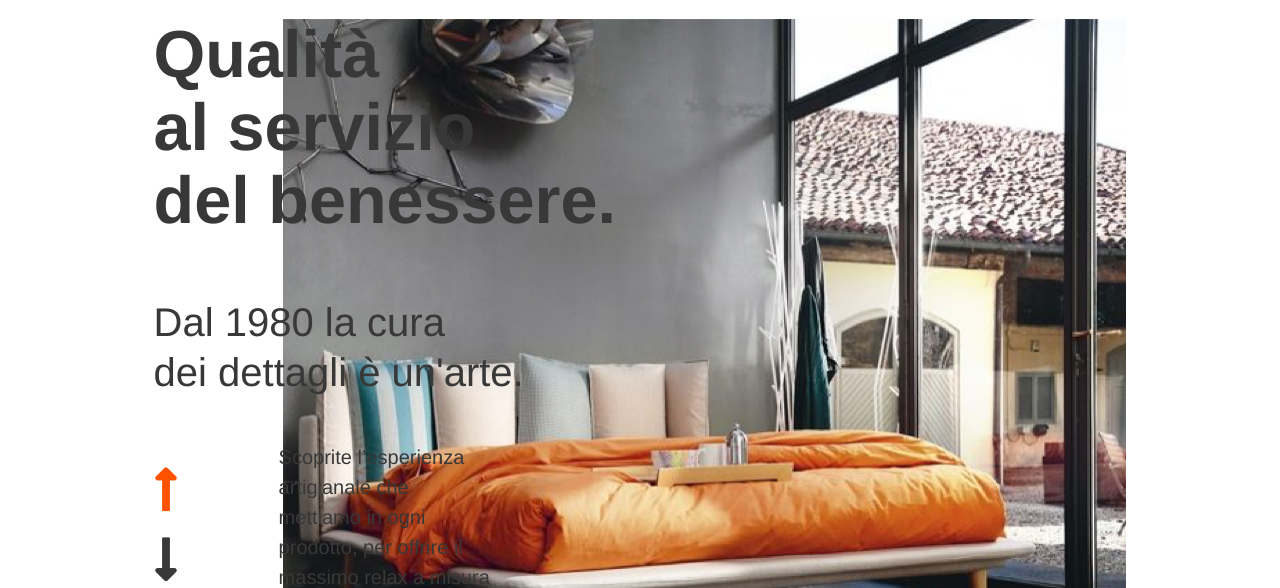
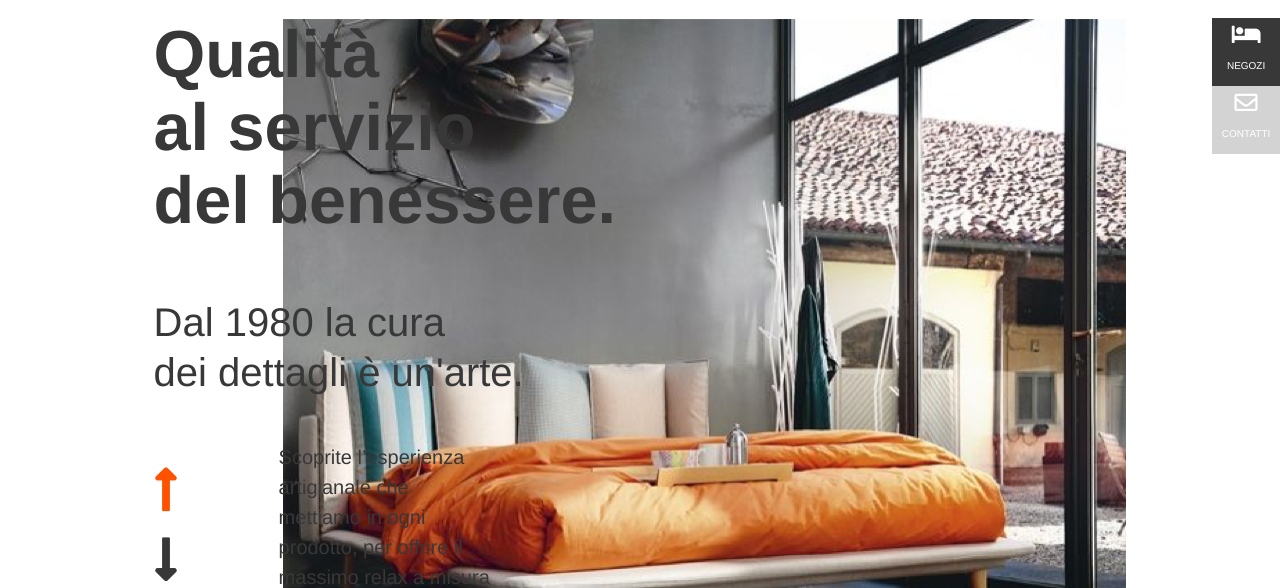
Before and after one commit to andretodee/edera-test, a plain HTML site: page index.html in a window 1280 px wide. Shown: the part 212-800 px from the top of the page. Drawn offline with nearby package versions, Linux system fonts and the light colour scheme.

Commit message:
add-last-things

```diff
--- a/index.html
+++ b/index.html
@@ -243,6 +243,16 @@
         </header>
         <main>
             <div class="container">
+                <div class="desktop-insert">
+                    <div class="desktop-insert-one">
+                        <i class="fas fa-bed"></i>
+                        <p>NEGOZI</p>
+                    </div>
+                    <div class="desktop-insert-two">
+                        <i class="far fa-envelope"></i>
+                        <p>CONTATTI</p>
+                    </div>
+                </div>
                 <div class="quality">
                     <div class="quality-text">
                         <h2>Qualità</h2>
--- a/scss/partials/_quality.scss
+++ b/scss/partials/_quality.scss
@@ -131,6 +131,45 @@
     }
 }
 
+.desktop-insert{
+    position: absolute;
+    right: 0;
+    color: white;
+
+    @media screen and (max-width: 450px){
+        display: none;
+    }
+
+    .desktop-insert-one,.desktop-insert-two{
+        width: 5.3vw;
+        height: 5.3vw;
+        display: flex;
+        flex-direction: column;
+        justify-content: center;
+        align-items: center;
+
+        p{
+            font-size: 10px;
+            color: #FFFFFF;
+            letter-spacing: 0;
+            line-height: 30px;
+            margin-top: 5px;
+        }
+
+        i{
+            font-size: 1.8vw;
+        }
+    }
+
+    .desktop-insert-one{
+        background-color: #383838;
+    }
+
+    .desktop-insert-two{
+        background-color: lightgrey;
+    }
+}
+
 .quality-text-bottom-mobile{
     display: none;
     margin-left: 26%;
@@ -155,6 +194,7 @@
         margin: 18px;
     }
 }
+
 .mobile-insert-wrapper{
     width: 100%;
     text-align: center;
```
Also changed, not shown: scss/app.css, scss/partials/_quality.css (added), 2 other files.
